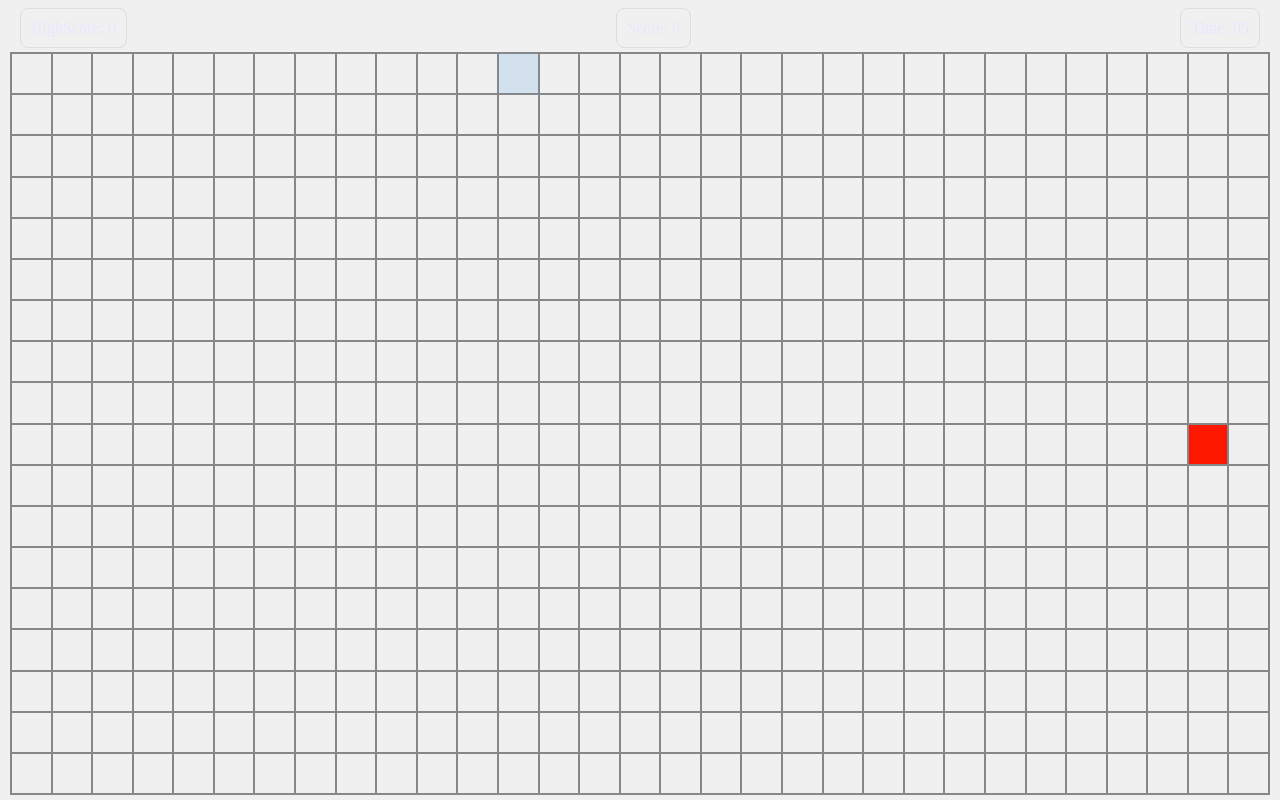
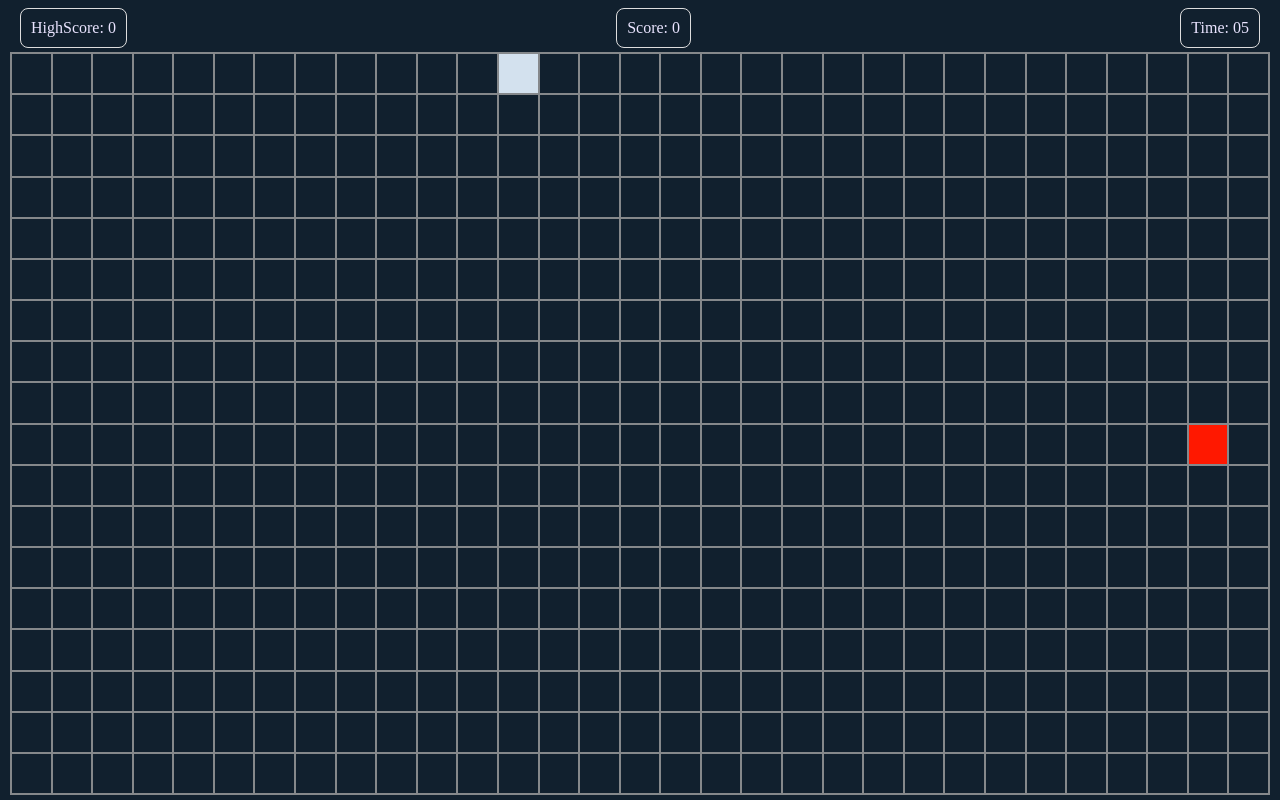
Before and after one commit to whoops-1/Snake-game, a plain HTML site: page index.html in a window 1280 px wide. Drawn offline with Linux system fonts and the light colour scheme; a web font is replaced by a local one.

Commit message:
Change secondary color to a darker shade

```diff
--- a/style.css
+++ b/style.css
@@ -2,7 +2,7 @@
 :root {
   /* Colors */
   --primary-color: #337ab7;
-  --secondary-color: #f0f0f0;
+  --secondary-color: #11202E;
   --background-color: #f9f9f9;
   --text-color: #EAE4FF;
   --error-color: #dc3545;
```
